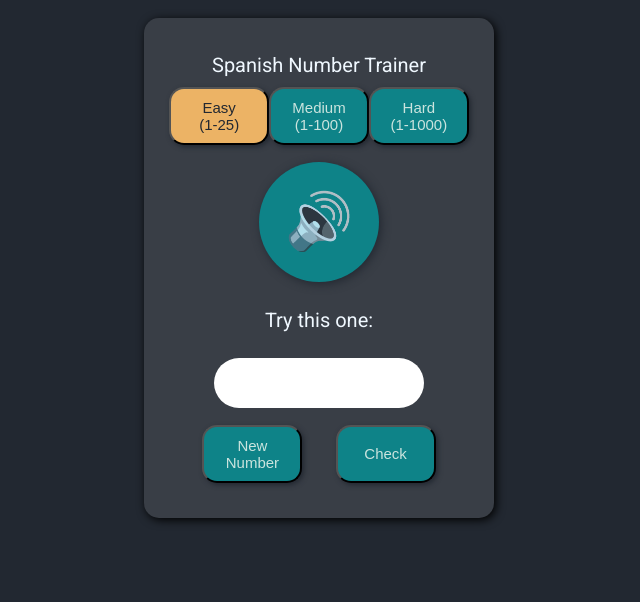
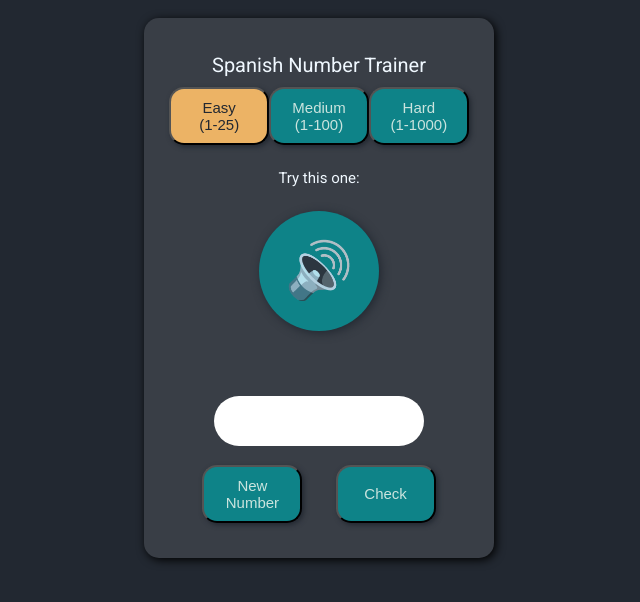
Before and after one commit to Dagonite6/Spanish-Number-Trainer, a plain HTML site: page index.html in a window 1280 px wide. Both pictures are taken after a click on the button "New Number". Shown: the whole page, without its empty margins (321-961 px from the left). Drawn offline with Linux system fonts and the light colour scheme.

Commit message:
added automatic number refresh and play

```diff
--- a/index.html
+++ b/index.html
@@ -29,7 +29,7 @@
             display: flex;
             padding: 2%;
             width: 350px;
-            height: 500px;
+            height: 540px;
             flex-direction: column;
             flex-wrap: nowrap;
             justify-content: space-between;
@@ -210,10 +210,14 @@
 
         .alerts {
             color: aliceblue;
-            font-size: 20px;
-            padding: 10px;
+            font-size: 15px;
+            padding: 5px;
             box-sizing: border-box;
             border-radius: 15px;
+        }
+
+        .hidden {
+            visibility: hidden;
         }
 
         .wrong {
@@ -236,8 +240,9 @@
                 <button class="selector inactive" id="hard">Hard<br>(1-1000)</button>
             </div>
         </div>
+        <div class="alerts" id="new-numb">Enter the number you hear:</div>
         <div class="play-button" id="demo">🔊</div>
-        <div class="alerts" id="alerts">Enter the number you hear:</div>
+        <div class="alerts hidden" id="alerts">Not Guessed Yet</div>
         <input type="number" class="user-input" id="user-input">
         <div class="forma">
             <button class="move" id="refresh">New Number</button>
@@ -252,6 +257,7 @@
         let voice_list;
         let numb = getRandomInt(min, max)
         let alerts = document.getElementById("alerts")
+        let new_n = document.getElementById("new-numb")
         let play = document.getElementById("demo");
         let easy = document.getElementById("easy").addEventListener("click", difficulty_selector);
         let medium = document.getElementById("medium").addEventListener("click", difficulty_selector);
@@ -259,7 +265,7 @@
         let user_input = document.getElementById("user-input")
 
         play.addEventListener("click", play_voice);
-        document.getElementById("refresh").addEventListener("click", new_number);
+        document.getElementById("refresh").addEventListener("click", function () { new_number(false) });
         document.getElementById("check").addEventListener("click", check);
 
         const allVoicesObtained = new Promise(function (resolve, reject) {
@@ -283,11 +289,15 @@
             if (String(user_input.value) != String(numb)) {
                 alerts.innerText = "Try Again!";
                 alerts.classList.remove("correct");
+                new_n.classList.add("hidden")
                 alerts.classList.add("wrong");
+                alerts.classList.remove("hidden");
             } else {
                 alerts.innerText = "Good Job!";
                 alerts.classList.remove("wrong");
                 alerts.classList.add("correct");
+                alerts.classList.remove("hidden");
+                new_number(true);
             }
 
 
@@ -298,15 +308,20 @@
             l_max = Math.floor(max);
             return Math.floor(Math.random() * (l_max - l_min + 1)) + l_min;
         }
-        function new_number() {
+        function new_number(succes) {
             numb = getRandomInt(min, max)
-            alerts.innerText = "Try this one:";
-            alerts.classList.remove("wrong");
-            alerts.classList.remove("correct");
+            new_n.innerText = "Try this one:";
+            new_n.classList.remove("hidden");
+            if (succes === false) {
+
+                alerts.classList.add("hidden");
+            }
+
             play.classList.remove("anim");
             void play.offsetWidth;
             play.classList.add("anim")
             user_input.value = "";
+            play_voice();
         }
 
         function play_voice() {
```
